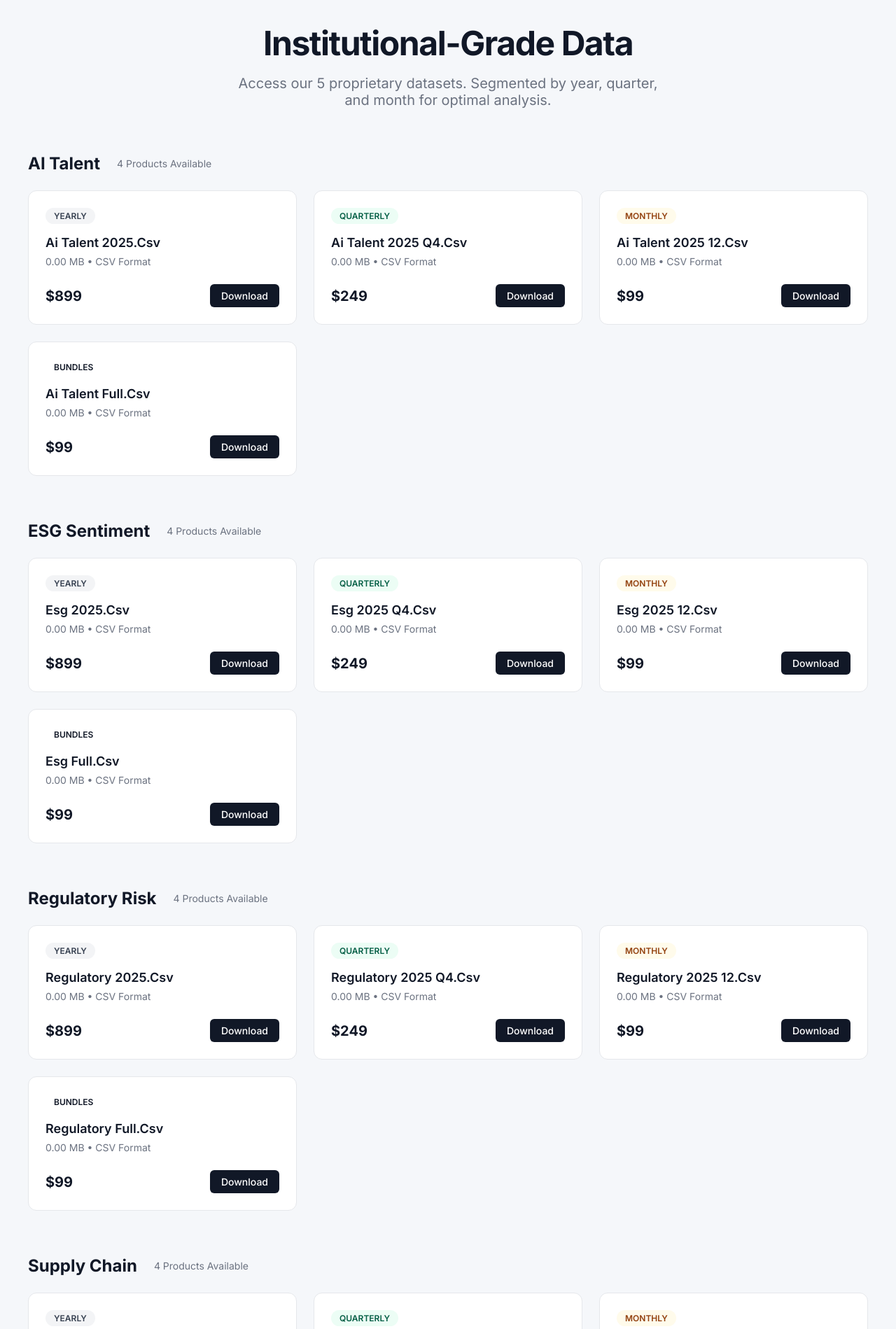
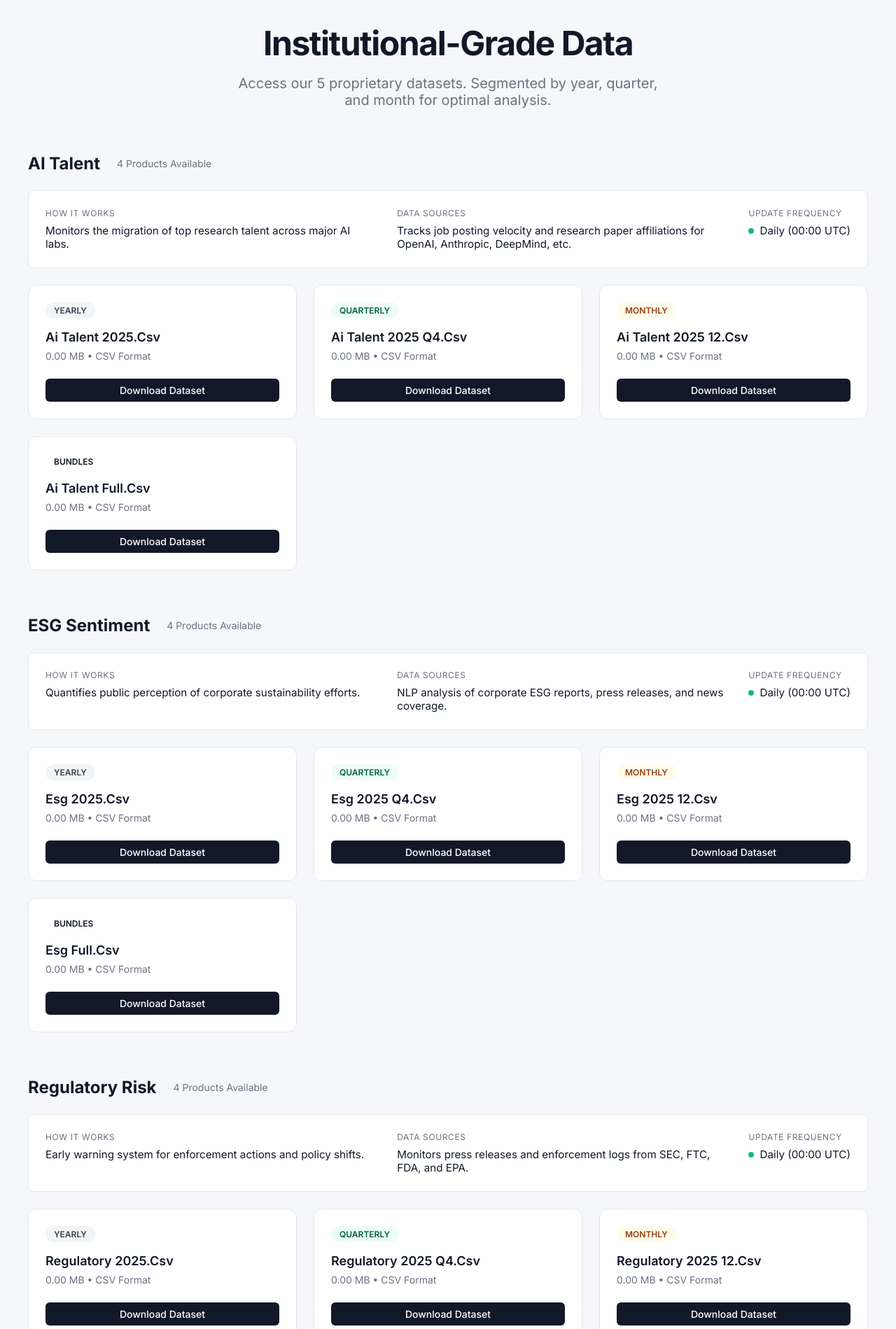
Before and after one commit to Nhughes09/replit, a FastAPI app: page / in a window 1280 px wide. Shown: the part 57-1956 px from the top of the page at 70% size. Run offline with FastAPI, Linux system fonts and the light colour scheme.

Commit message:
Remove pricing, add product methodology metadata

```diff
--- a/app.py
+++ b/app.py
@@ -99,9 +99,39 @@ async def marketplace(request: Request):
         elif "regulatory" in name: verticals["Regulatory Risk"].append(item)
         elif "supply" in name: verticals["Supply Chain"].append(item)
 
+    # Product Metadata (The "Truth")
+    vertical_info = {
+        "Fintech Growth": {
+            "description": "Tracks the velocity of Neobank adoption and market sentiment.",
+            "methodology": "Aggregates daily app store ratings/reviews (Google Play) and financial news sentiment (Finnhub).",
+            "frequency": "Daily (00:00 UTC)"
+        },
+        "AI Talent": {
+            "description": "Monitors the migration of top research talent across major AI labs.",
+            "methodology": "Tracks job posting velocity and research paper affiliations for OpenAI, Anthropic, DeepMind, etc.",
+            "frequency": "Daily (00:00 UTC)"
+        },
+        "ESG Sentiment": {
+            "description": "Quantifies public perception of corporate sustainability efforts.",
+            "methodology": "NLP analysis of corporate ESG reports, press releases, and news coverage.",
+            "frequency": "Daily (00:00 UTC)"
+        },
+        "Regulatory Risk": {
+            "description": "Early warning system for enforcement actions and policy shifts.",
+            "methodology": "Monitors press releases and enforcement logs from SEC, FTC, FDA, and EPA.",
+            "frequency": "Daily (00:00 UTC)"
+        },
+        "Supply Chain": {
+            "description": "Detects upstream disruption risks in critical sectors.",
+            "methodology": "Aggregates logistics reports and sector-specific news for Semiconductors, Auto, and Pharma.",
+            "frequency": "Daily (00:00 UTC)"
+        }
+    }
+
     return templates.TemplateResponse("index.html", {
         "request": request,
-        "verticals": verticals
+        "verticals": verticals,
+        "vertical_info": vertical_info
     })
 
 @app.get("/download/{filename}")
--- a/templates/index.html
+++ b/templates/index.html
@@ -196,6 +196,37 @@
                     {{ products|length }} Products Available
                 </span>
             </div>
+
+            <!-- The Truth Section -->
+            <div
+                style="background: white; border: 1px solid var(--border-color); border-radius: 8px; padding: 1.5rem; margin-bottom: 1.5rem; display: flex; gap: 2rem; flex-wrap: wrap;">
+                <div style="flex: 1; min-width: 250px;">
+                    <div
+                        style="font-size: 0.75rem; color: var(--text-secondary); text-transform: uppercase; letter-spacing: 0.05em; margin-bottom: 0.5rem;">
+                        How It Works</div>
+                    <div style="font-size: 0.95rem; color: var(--text-primary);">{{ vertical_info[v_name].description }}
+                    </div>
+                </div>
+                <div style="flex: 1; min-width: 250px;">
+                    <div
+                        style="font-size: 0.75rem; color: var(--text-secondary); text-transform: uppercase; letter-spacing: 0.05em; margin-bottom: 0.5rem;">
+                        Data Sources</div>
+                    <div style="font-size: 0.95rem; color: var(--text-primary);">{{ vertical_info[v_name].methodology }}
+                    </div>
+                </div>
+                <div style="flex: 0 0 auto;">
+                    <div
+                        style="font-size: 0.75rem; color: var(--text-secondary); text-transform: uppercase; letter-spacing: 0.05em; margin-bottom: 0.5rem;">
+                        Update Frequency</div>
+                    <div
+                        style="font-size: 0.95rem; color: var(--text-primary); display: flex; align-items: center; gap: 0.5rem;">
+                        <span
+                            style="display: inline-block; width: 8px; height: 8px; background: #10B981; border-radius: 50%;"></span>
+                        {{ vertical_info[v_name].frequency }}
+                    </div>
+                </div>
+            </div>
+
             <div class="product-grid">
                 {% for p in products %}
                 <div class="product-card">
@@ -205,8 +236,9 @@
                         {{ p.size_mb }} MB • CSV Format
                     </div>
                     <div class="price-row">
-                        <div class="price">${{ p.price }}</div>
-                        <a href="{{ p.download_url }}" class="btn">Download</a>
+                        <!-- Price removed as requested -->
+                        <a href="{{ p.download_url }}" class="btn" style="width: 100%; text-align: center;">Download
+                            Dataset</a>
                     </div>
                 </div>
                 {% endfor %}
```
